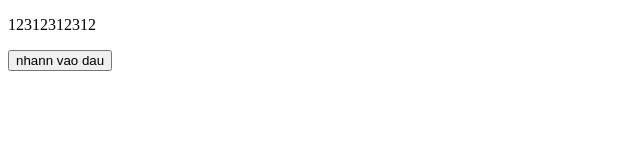
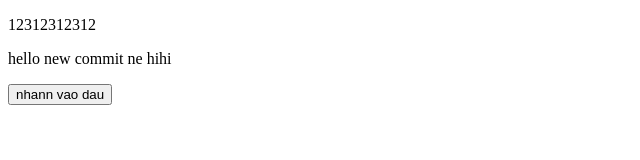
Before and after one commit to Yuryii/git-learn-, a plain HTML site: page index.html in a window 1280 px wide. Shown: the whole page, without its empty margins (0-640 px from the left). Drawn offline with Linux system fonts and the light colour scheme.

Commit message:
add html file

```diff
--- a/index.html
+++ b/index.html
@@ -9,6 +9,7 @@
 </head>
 <body>
     <p>12312312312</p>
+    <p>hello new commit ne hihi</p>
     <button>nhann vao dau</button>
 </body>
 </html>
```
